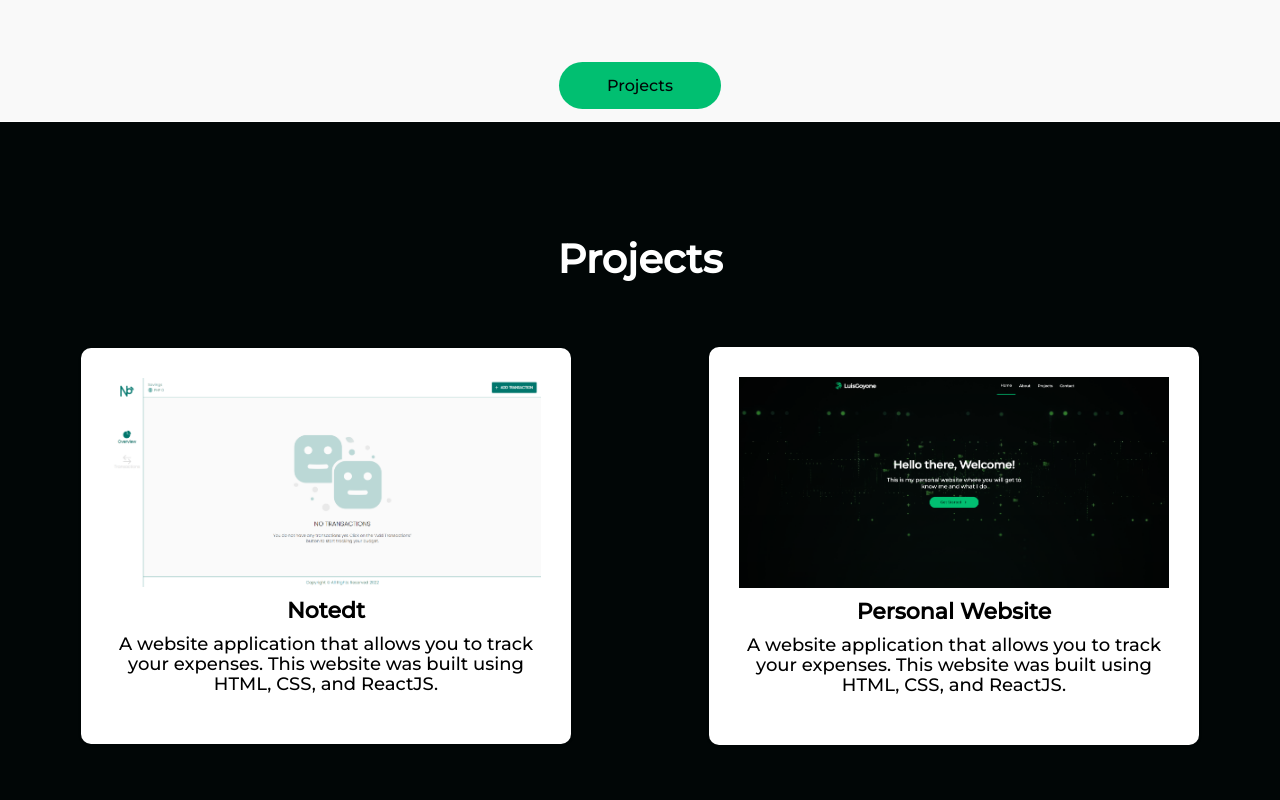
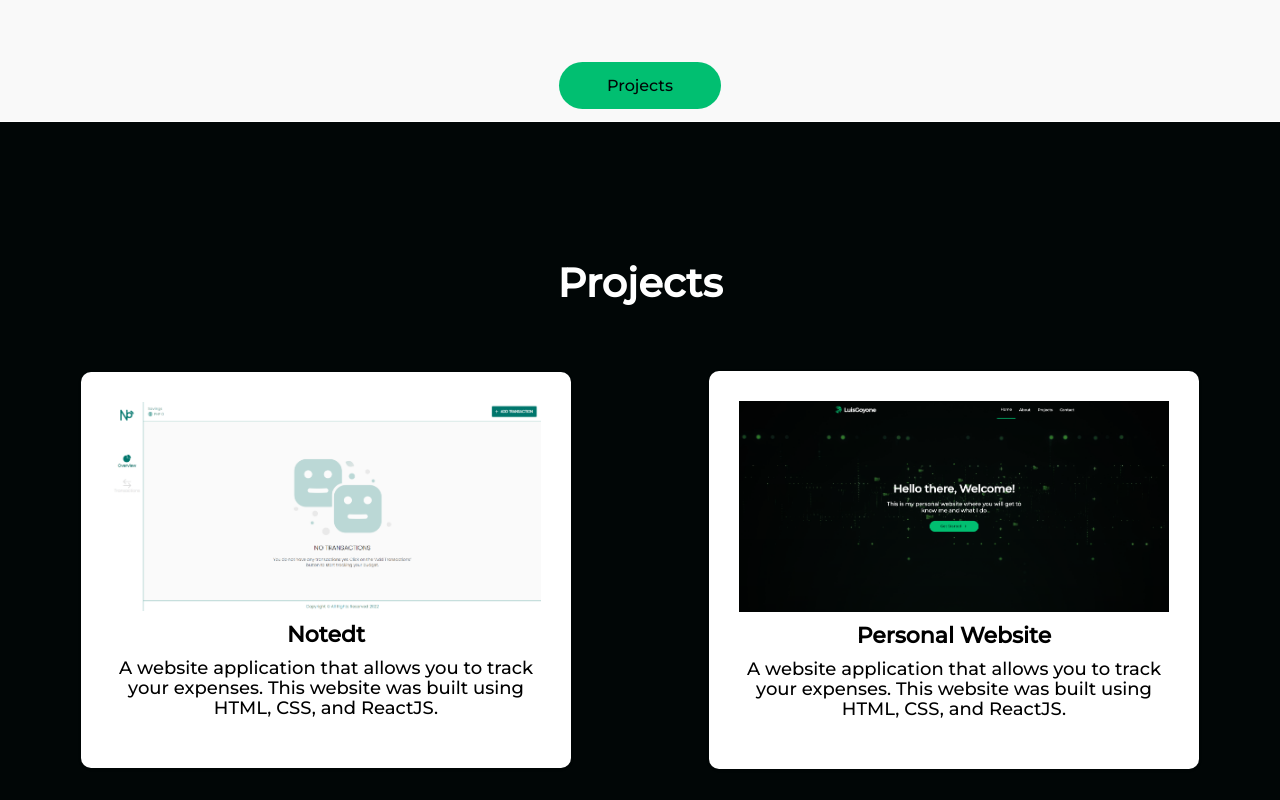
Before and after one commit to LuisGoyonee/personal-website, a React (Create React App) app: page / in a window 1280 px wide. Shown: the part 2280-3080 px from the top of the page. Built offline with nearby package versions, Linux system fonts and the light colour scheme.

Commit message:
updated padding

```diff
--- a/src/pages/main/notedt.js
+++ /dev/null
@@ -1,6 +0,0 @@
-function About() {
-  // 👇️ redirect to external URL
-  window.location.replace('https://google.com');
-
-  return null;
-}
--- a/src/sections/projects/ProjectElements.js
+++ b/src/sections/projects/ProjectElements.js
@@ -9,7 +9,8 @@ export const ProjectsContainer = styled.div`
   align-items: center;
   background: #010606;
   @media screen and (min-width: 320px) {
-    height: 120vh;
+    height: 110vh;
+    padding-top: 3rem;
   }
   @media screen and (min-width: 768px) {
     height: 100vh;
```
Also changed, not shown: src/pages/main/mywebsite.js (deleted).
